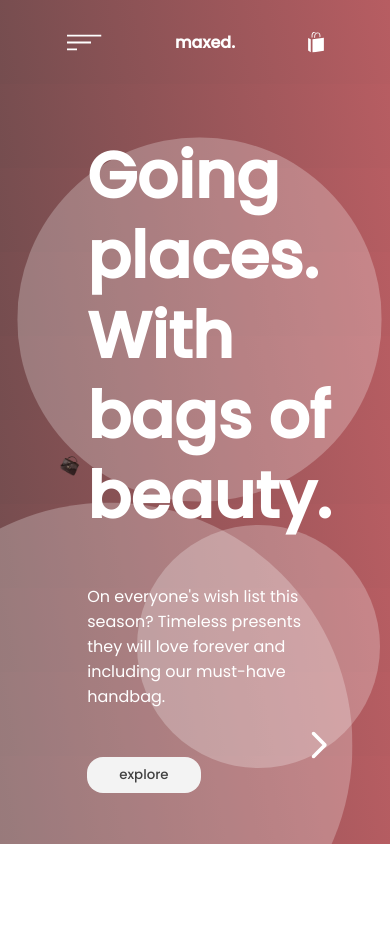
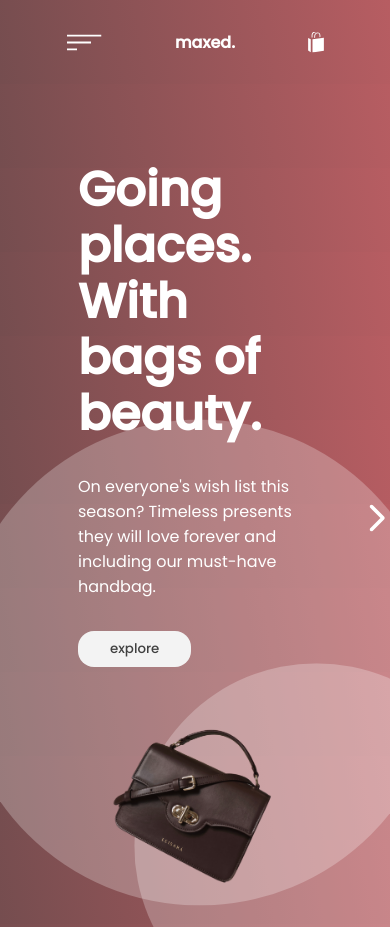
Before and after one commit to michellelclement/page-transitions-tutorial, a plain HTML site: page index.html in a window 390 px wide. Shown: the top 927 px of the page. Before the commit the page ends 844 px from the top, so only its background shows below. Drawn offline with nearby package versions, Linux system fonts and the light colour scheme.

Commit message:
Mobile optimised. Explot button no longer working

```diff
--- a/style.css
+++ b/style.css
@@ -155,3 +155,59 @@ nav img {
 .card {
   padding: 2rem;
 }
+
+@media screen and (max-width: 768px) {
+  .showcase {
+    flex-direction: column;
+    padding: 20%;
+    justify-content: space-evenly;
+    min-height: 85vh;
+  }
+
+  .image-container {
+    min-height: 30vh;
+    justify-content: center;
+    order: 1;
+  }
+
+  .circle-3 {
+    top: 70%;
+    left: 50%;
+    transform: translate(-50%, -50) scale(3);
+  }
+
+  .circle-1 {
+    top: 50%;
+    left: 20%;
+
+  }
+
+  .circle-2 {
+    display: none;
+  }
+
+  .showcase-title {
+    font-size: 3rem;
+    line-height: 3.5rem;
+  }
+
+.showcase-subtitle {
+  font-size: 1rem;
+  padding: 2rem 0rem;
+}
+
+.showcase-text {
+  padding-bottom: 0;
+}
+
+.showcase-arrow {
+  right: 0;
+  bottom: 50%;
+}
+
+
+
+
+
+
+}
```
